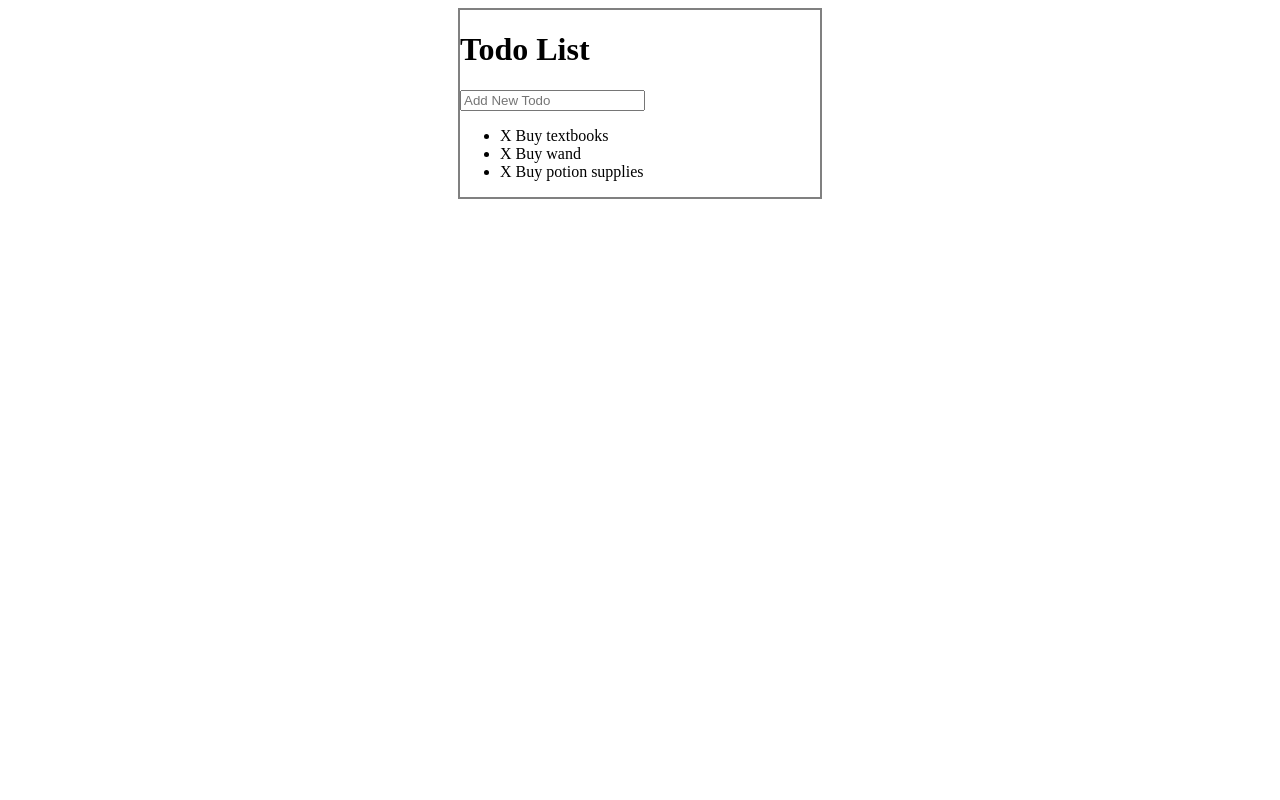
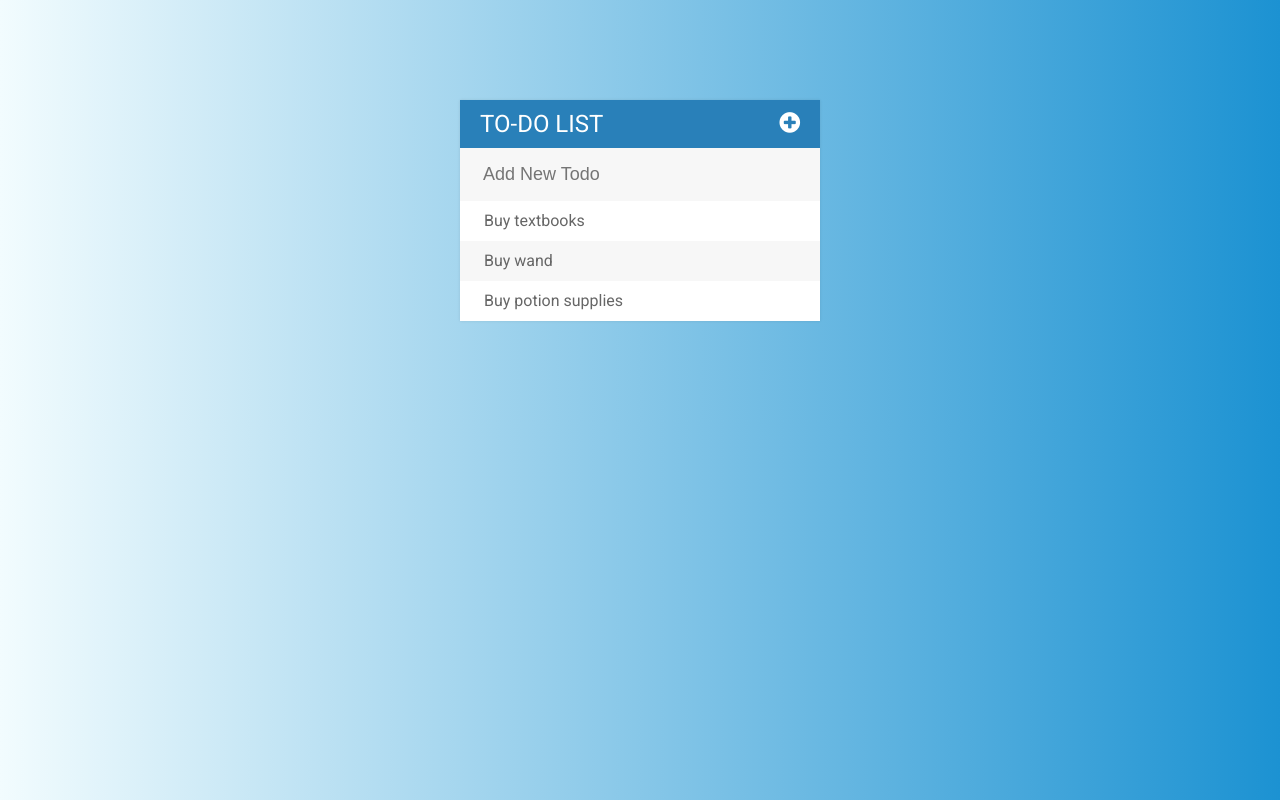
Before and after one commit to ddcaldwell87/webDevBootcamp, a plain HTML site: page todoListProject/index.html in a window 1280 px wide. Drawn offline with Linux system fonts and the light colour scheme.

Commit message:
finsihed front end of todo list

```diff
--- a/todoListProject/assets/css/todos.css
+++ b/todoListProject/assets/css/todos.css
@@ -1,7 +1,81 @@
+body {
+  font-family: 'Roboto', sans-serif;
+  background: #1c92d2;  /* fallback for old browsers */
+  background: -webkit-linear-gradient(to right, #f2fcfe, #1c92d2);  /* Chrome 10-25, Safari 5.1-6 */
+  background: linear-gradient(to right, #f2fcfe, #1c92d2); /* W3C, IE 10+/ Edge, Firefox 16+, Chrome 26+, Opera 12+, Safari 7+ */
+}
+
+h1 {
+  background-color: #2980b9;
+  color: #fff;
+  margin: 0;
+  padding: 10px 20px;
+  text-transform: uppercase;
+  font-size: 24px;
+  font-weight: normal;
+}
+
+.fa-plus-circle {
+  float: right;
+}
+
+ul {
+  margin: 0;
+  padding: 0;
+  list-style: none;
+}
+
+li {
+  background-color: #fff;
+  height: 40px;
+  line-height: 40px;
+  color: #666666;
+}
+
+li:nth-child(2n) {
+  background-color: #f7f7f7;
+}
+
+span {
+  background-color: #e74c3c;
+  height: 40px;
+  margin-right: 20px;
+  text-align: center;
+  color: #fff;
+  width: 0;
+  display: inline-block;
+  transition: 0.1s linear;
+  opacity: 0;
+}
+
+li:hover span {
+  width: 40px;
+  opacity: 1;
+}
+
+input {
+  font-size: 18px;
+  background-color: #f7f7f7;
+  width: 100%;
+  padding: 13px 13px 13px 20px;
+  -webkit-box-sizing: border-box;
+  -moz-box-sizing: border-box;
+  box-sizing: border-box;
+  color: #2980b9;
+  border: 3px solid rgba(0,0,0,0);
+}
+
+input:focus {
+  background-color: #fff;
+  border: 3px solid #2980b9;
+  outline: none;
+}
+
 #container {
-	border: 2px solid gray;
+	box-shadow: 0 0 3px rgba(0, 0, 0, 0.1);
 	width: 360px;
-	margin: 0 auto;
+	margin: 100px auto;
+  background-color: #f7f7f7;
 }
 
 .complete {
--- a/todoListProject/assets/js/todos.js
+++ b/todoListProject/assets/js/todos.js
@@ -14,7 +14,12 @@ $("ul").on("click", "span", function(event){
 // add todo when enter is pushed inside input
 $("input[type='text']").keypress(function(event){
   if(event.which === 13){
-    $("ul").append("<li><span>X</span> " + $(this).val() + "</li>");
+    $("ul").append("<li><span><i class='fa fa-trash-o'></i></span> " + $(this).val() + "</li>");
     $(this).val("");
   }
 });
+
+// hide and display the input when the plus symbol is clicked
+$(".fa-plus-circle").click(function(){
+  $("input[type='text']").fadeToggle();
+});
--- a/todoListProject/index.html
+++ b/todoListProject/index.html
@@ -3,6 +3,8 @@
 <head>
 		<title>Todo List</title>
 		<script type="text/javascript" src="assets/js/lib/jquery-3.2.1.min.js"></script>
+		<link rel="stylesheet" href="https://cdnjs.cloudflare.com/ajax/libs/font-awesome/4.7.0/css/font-awesome.css">
+		<link href="https://fonts.googleapis.com/css?family=Roboto:400,500,700" rel="stylesheet">
 		<link rel="stylesheet" type="text/css" href="assets/css/todos.css">
 </head>
 
@@ -10,14 +12,17 @@
 
 		<div id="container">
 
-			<h1>Todo List</h1>
+			<h1>To-do List <i class="fa fa-plus-circle"></i></h1>
 
 			<input type="text" placeholder="Add New Todo">
 
 			<ul>
-				<li><span>X</span> Buy textbooks</li>
-				<li><span>X</span> Buy wand</li>
-				<li><span>X</span> Buy potion supplies</li>
+				<li><span><i class="fa fa-trash-o" aria-hidden="true"></i>
+</span> Buy textbooks</li>
+				<li><span><i class="fa fa-trash-o" aria-hidden="true"></i>
+</span> Buy wand</li>
+				<li><span><i class="fa fa-trash-o" aria-hidden="true"></i>
+</span> Buy potion supplies</li>
 			</ul>
 		</div>
 
```
